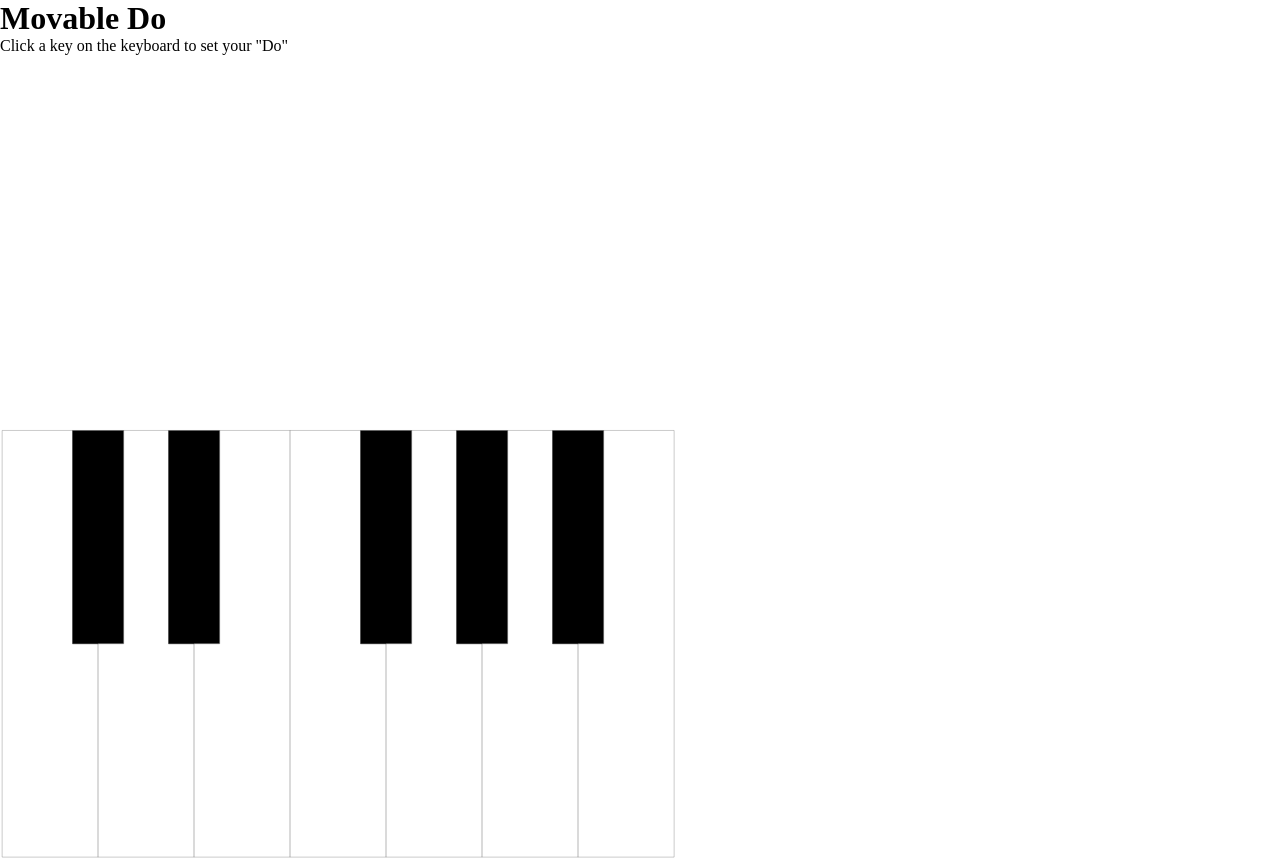
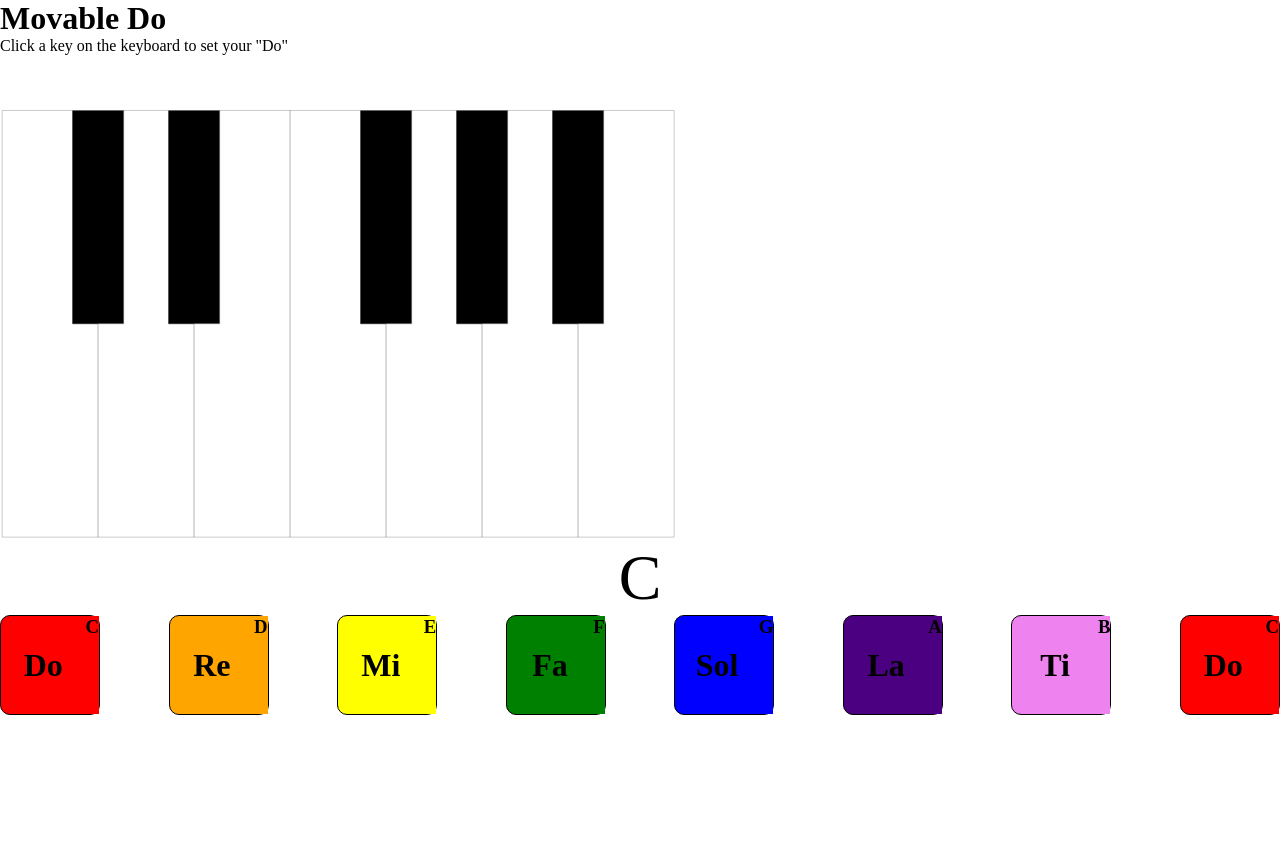
Before and after one commit to natedaniels42/movable-do, a React (Create React App) app: page / in a window 1280 px wide. Shown: the top 859 px of the page. After the commit the page ends 800 px from the top, so only its background shows below. Built offline with nearby package versions, Linux system fonts and the light colour scheme.

Commit message:
Adjusted the sizing of the SVG view window

```diff
--- a/src/components/Keyboard.js
+++ b/src/components/Keyboard.js
@@ -7,9 +7,9 @@
     return (
         <div id="keyboard">
             <svg version="1.0" xmlns="http://www.w3.org/2000/svg"
-            width="100%" height="50%" viewBox="0 0 600.000000 378.000000"
+            width="100%" height="50%" viewBox="0 0 600.000000 228.000000"
             preserveAspectRatio="xMidYMid meet">
-                <g transform="translate(0.000000,378.000000) scale(0.100000,-0.100000)"
+                <g transform="translate(0.000000,228.000000) scale(0.100000,-0.100000)"
                 fill="#000000" stroke="none">
                     <path onClick={handleKeyClick} className="key" id="c-key" d="M 10 20 L 10 2020 L 340 2020 L 340 1020 L 460 1020 L 460 20 L 10 20"></path>
                     <path onClick={handleKeyClick} className="black key" id="d-flat-key" d="M 340 1020 L 580 1020 L 580 2020 L 340 2020 L 340 1020"></path>
```
